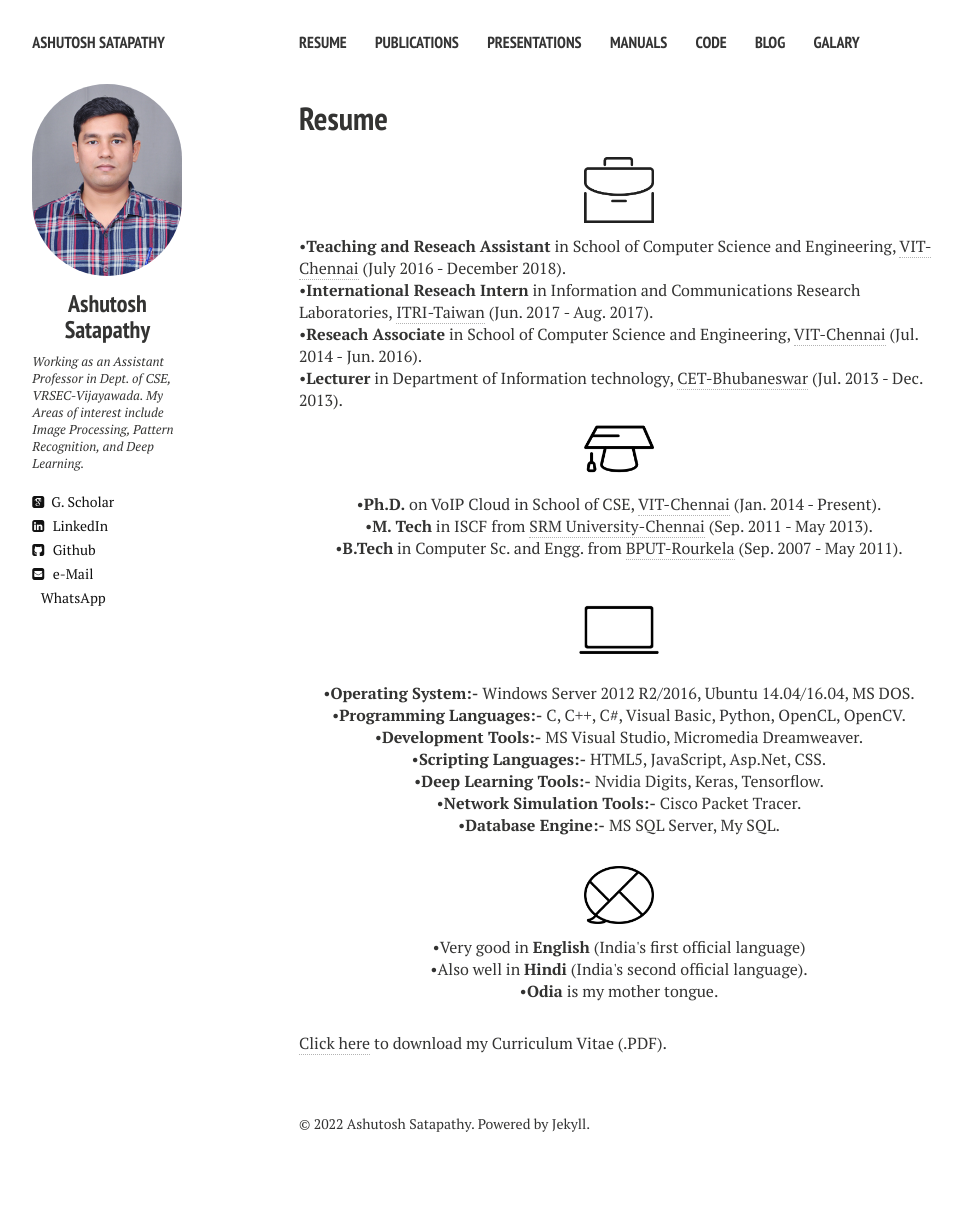
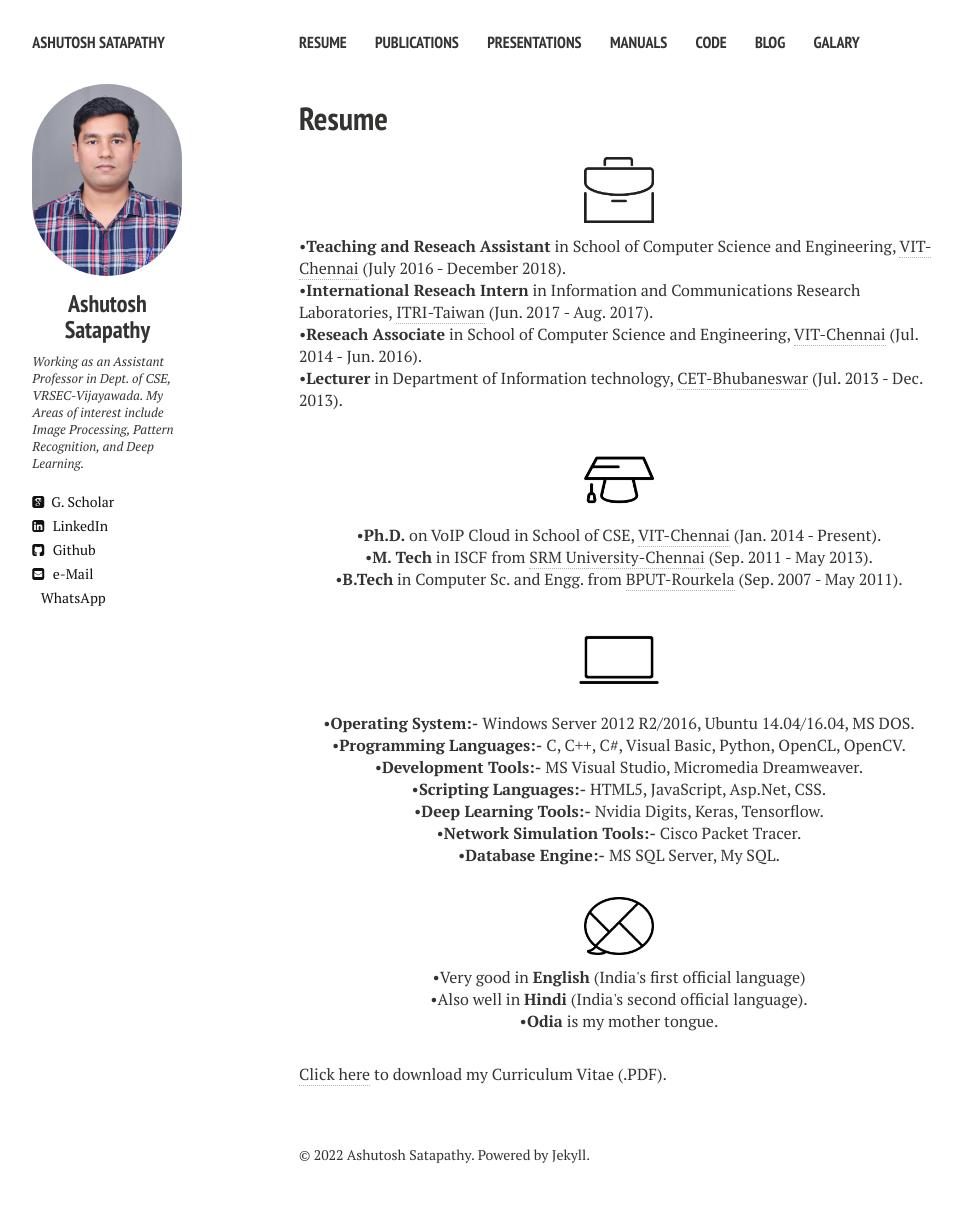
Before and after one commit to ashutoshsatapathy1990/ashutoshsatapathy1990.github.io, a Jekyll site: the page built from cv.md, in a window 1280 px wide. Shown: the whole page, without its empty margins (21-978 px from the left). Built offline with Jekyll 4.4.1, drawn with Linux system fonts in a browser that asks for light colours; nearby versions of some CDN libraries; before the commit the page ends 1182 px from its top, so only the background shows below that.

Commit message:
Update cv.html

```diff
--- a/_layouts/cv.html
+++ b/_layouts/cv.html
@@ -48,7 +48,7 @@
     <p>&#8226<strong>Teaching and Reseach Assistant</strong> in School of Computer Science and Engineering, <a href="http://chennai.vit.ac.in/" target="_blank">VIT-Chennai</a> (July 2016 - December 2018).</p>
     <p>&#8226<strong>International Reseach Intern</strong> in Information and Communications Research Laboratories, <a href="https://www.itri.org.tw/" target="_blank">ITRI-Taiwan</a> (Jun. 2017 - Aug. 2017).</p>
     <p>&#8226<strong>Reseach Associate</strong> in School of Computer Science and Engineering, <a href="http://chennai.vit.ac.in/" target="_blank">VIT-Chennai</a> (Jul. 2014 - Jun. 2016).</p>
-    <p>&#8226<strong>Lecturer</strong> in Department of Information technology, <a href="https://www.cet.edu.in/" target="_blank">CET-Bhubaneswar</a> (Jul. 2013 - Dec. 2013).</p>
+    <p class="bottom-three">&#8226<strong>Lecturer</strong> in Department of Information technology, <a href="https://www.cet.edu.in/" target="_blank">CET-Bhubaneswar</a> (Jul. 2013 - Dec. 2013).</p>
 
     <p align="center" class=bottom-small><img src="{{ site.url }}/images/CV/study2.png" alt="Education" width="70" height="70"></p>
     <p align="center">&#8226<strong>Ph.D.</strong> on VoIP Cloud in School of CSE, <a href="http://chennai.vit.ac.in/" target="_blank">VIT-Chennai</a> (Jan. 2014 - Present).</p>
```
